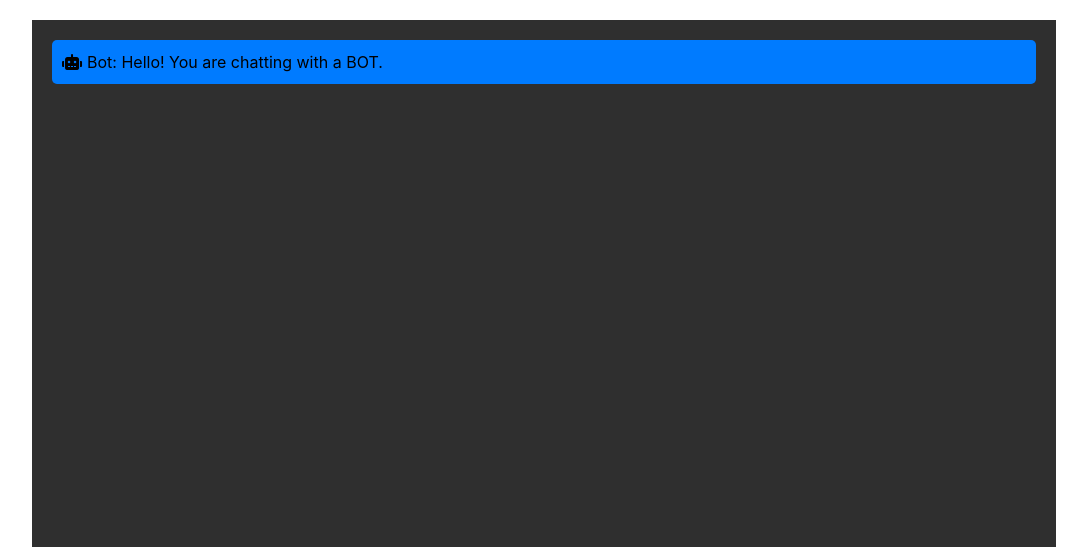
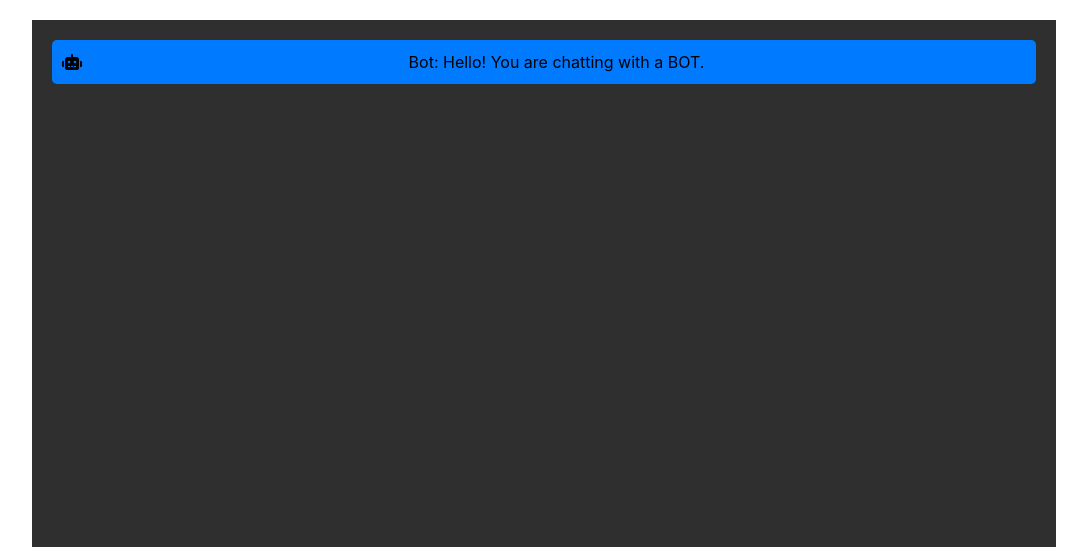
Before and after one commit to itsevanb/Evbot, a Flask app: page / in a window 1280 px wide. Shown: the part 96-643 px from the top of the page, without its empty margins (96-1183 px from the left). Run offline with Flask 3, Linux system fonts and the light colour scheme; some libraries are stand-ins or nearby versions.

Commit message:
Update styles.css
fixed time stamp issue

```diff
--- a/static/styles.css
+++ b/static/styles.css
@@ -67,6 +67,7 @@ body {
     padding: 10px;
     border-radius: 5px;
     width: 100%;
+    justify-content: space-between;
 }
 
 .message i {
@@ -102,7 +103,5 @@ body {
 }
 
 .timestamp {
-    position: absolute;
-    right: 0px;
-    margin-right: 10px;
+    white-space: nowrap;
 }
```
